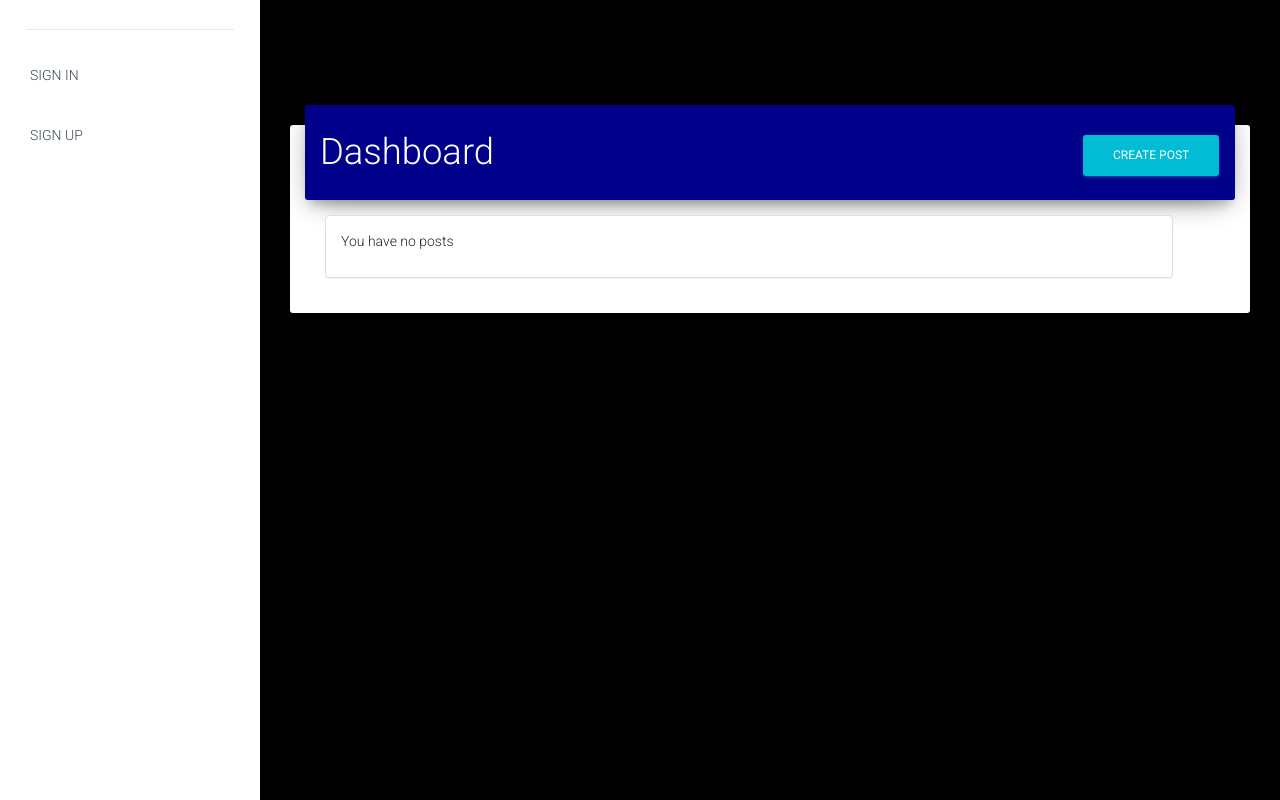
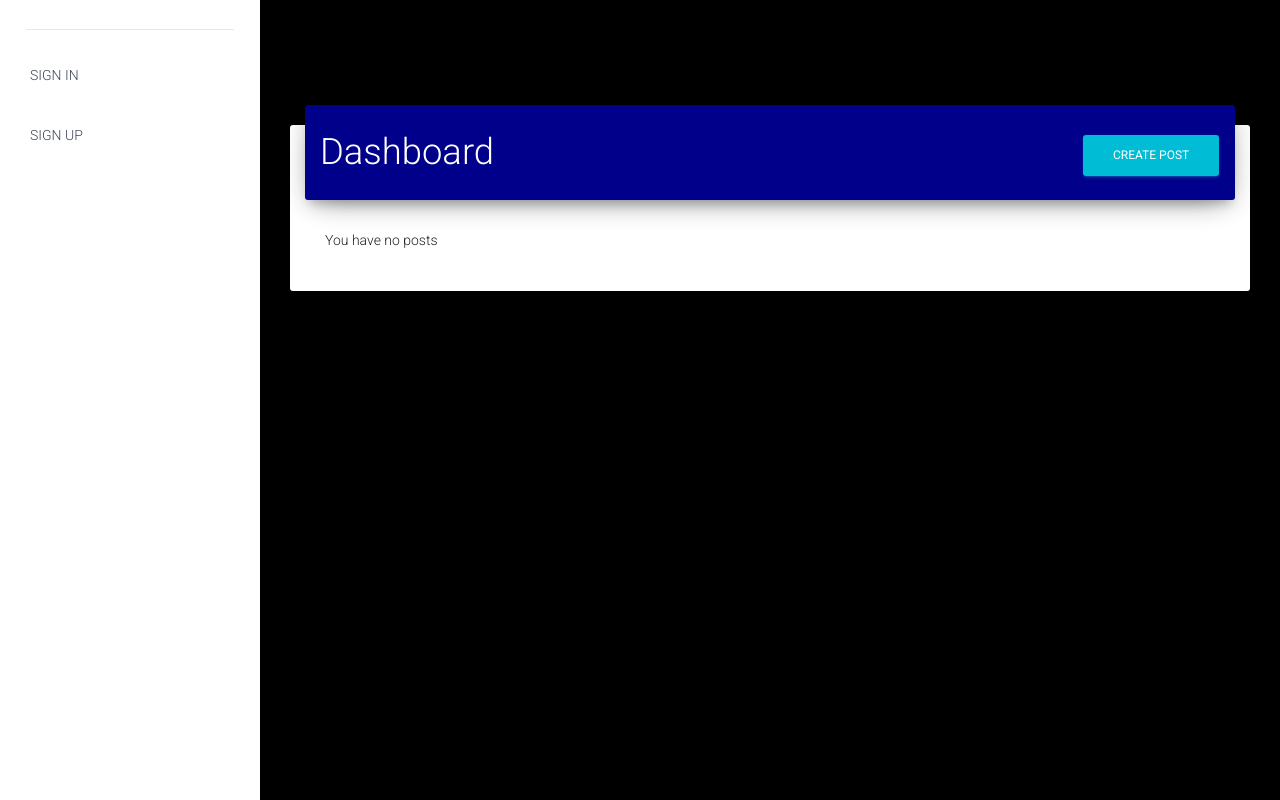
Before and after one commit to rehamsnow/magreport-web-, a Laravel app: template lsapp/resources/views/dashboard.blade.php in a window 1280 px wide. Run offline with Laravel 8, Linux system fonts and the light colour scheme; the template is opened without the code that fills it, so the values that code supplies are empty; settings files or empty folders that the repository lacks are supplied; some libraries are stand-ins or nearby versions.

Commit message:
fixed sb

```diff
--- a/lsapp/resources/views/dash.blade.php
+++ b/lsapp/resources/views/dash.blade.php
@@ -93,7 +93,7 @@
                       <h6 class="text-center"><b>Peace & Order: {{$inc_reports = DB::table('inc_reports')->where('inc_desc', '=', 'Peace and Order')->count() }}</b></h6>
                       </div>
                   </div>
-                </div>
+              </div>
                 <div class="well well-sm col-md-6 col-sm-6" style="background-color:darkseagreen">
                     <div class="row">
                         <div class="col-md-6 col-sm-6">
--- a/lsapp/resources/views/dashboard.blade.php
+++ b/lsapp/resources/views/dashboard.blade.php
@@ -7,10 +7,6 @@
 @endsection
 
 @section('content')
-<div class="container">
-    <div class="row">
-        <div class="col-md-9 col-md-offset-0">
-            <div class="panel panel-default">
 
                 <div class="panel-body">
                     @if(count($news_anns) > 0)
@@ -57,9 +53,5 @@
                     @else
                         <p>You have no posts</p>
                     @endif
-                </div>
-            </div>
-        </div>
-    </div>
 </div>
 @endsection
```
